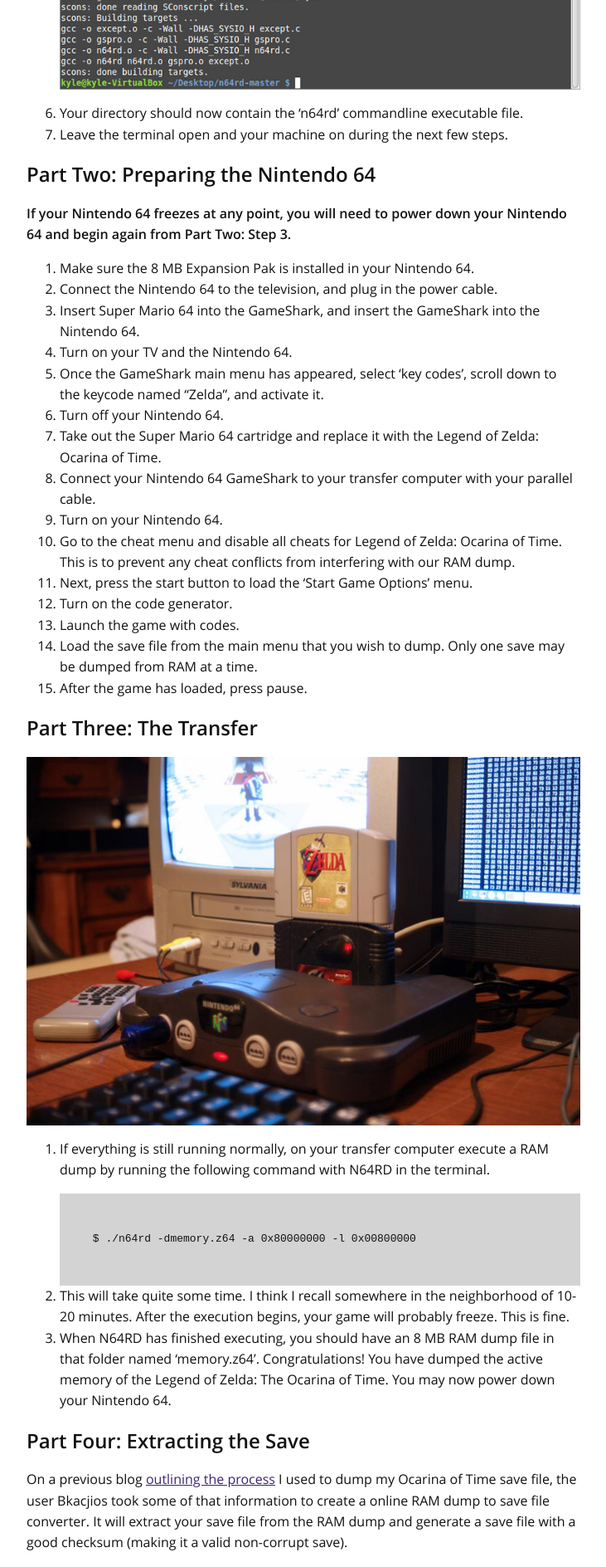
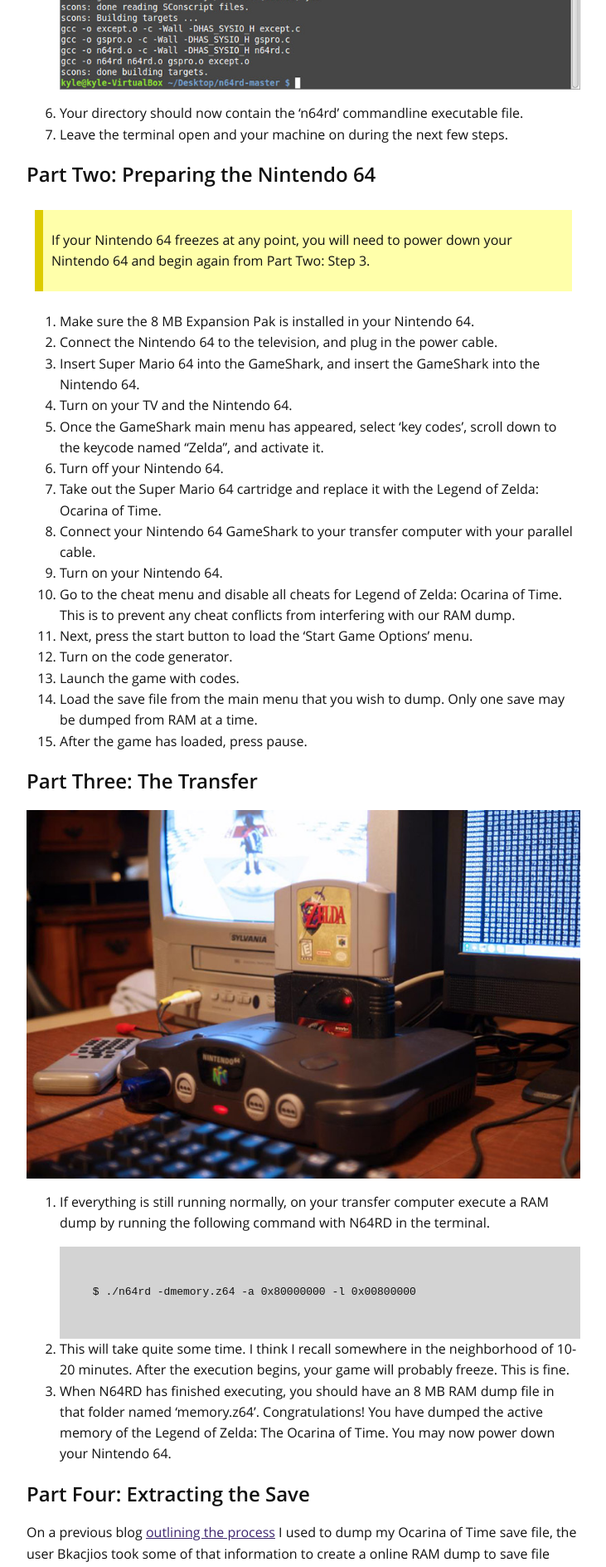
Before and after one commit to aav7fl/website-legacy, a Jekyll site: the page built from _posts/2016-05-01-ocarina-of-time-n64-save-transfer-guide.md, in a window 1280 px wide. Shown: the part 2561-4449 px from the top of the page at 83% size, without its empty margins (274-1005 px from the left). Built offline with Jekyll 4.4.1, drawn with Linux system fonts in a browser that asks for light colours; comment, search, counter and statistics services are not loaded.

```diff
--- a/_posts/2016-05-01-ocarina-of-time-n64-save-transfer-guide.md
+++ b/_posts/2016-05-01-ocarina-of-time-n64-save-transfer-guide.md
@@ -54,7 +54,7 @@
 
 ## Part Two: Preparing the Nintendo 64
 
-**If your Nintendo 64 freezes at any point, you will need to power down your Nintendo 64 and begin again from Part Two: Step 3.**
+>If your Nintendo 64 freezes at any point, you will need to power down your Nintendo 64 and begin again from Part Two: Step 3.
 
 1. Make sure the 8 MB Expansion Pak is installed in your Nintendo 64.
 2. Connect the Nintendo 64 to the television, and plug in the power cable.
```
Also changed, not shown: _posts/2016-05-31-raspberry-pi-steam-vr-streaming.md (+1 -1 lines).
